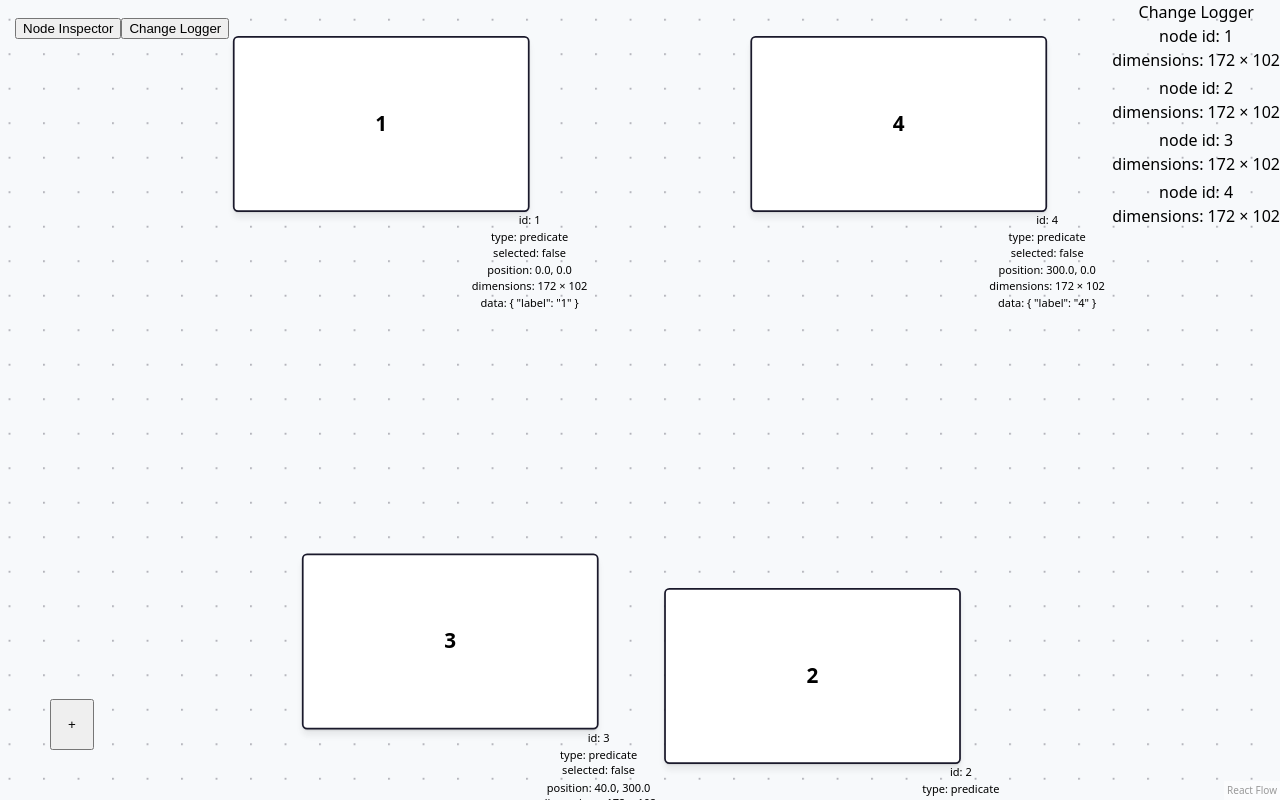
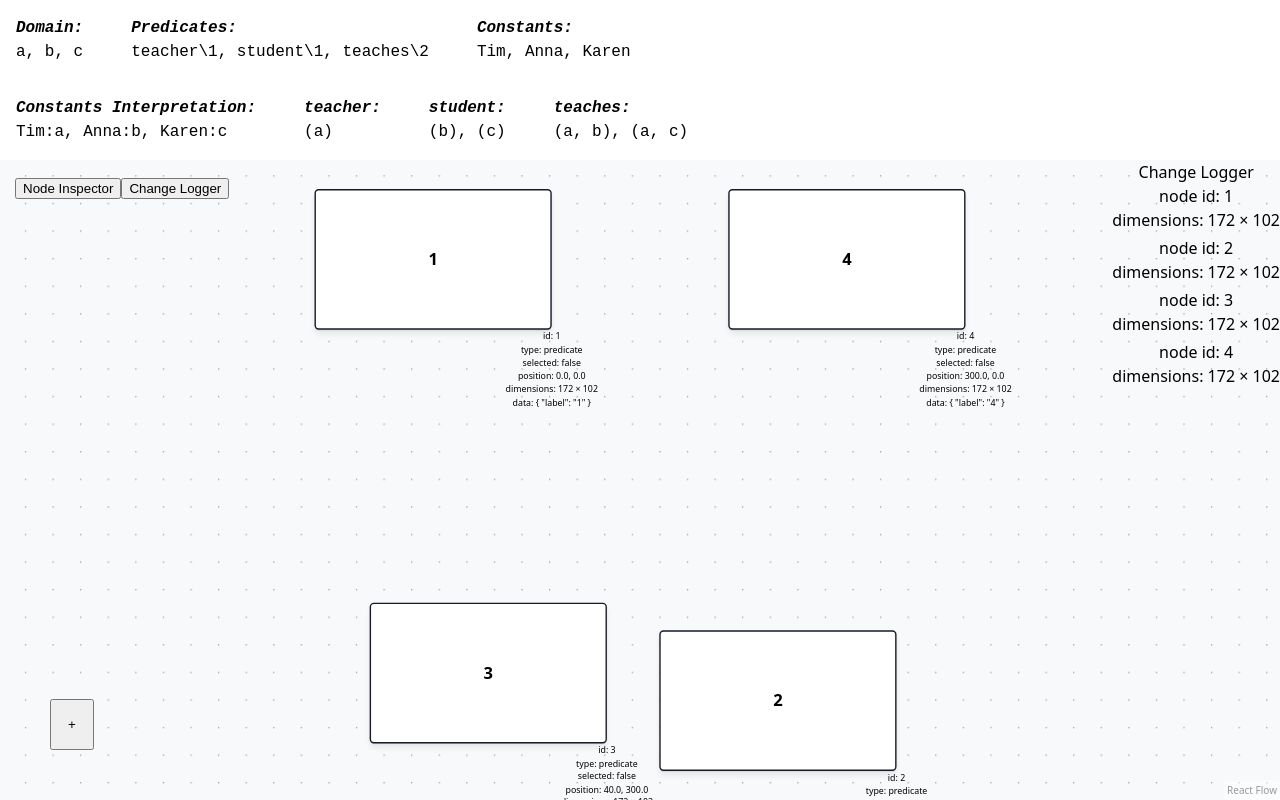
Before and after one commit to marcsek/rp-graphs, a React (Vite) app: page / in a window 1280 px wide. Built offline with nearby package versions, Linux system fonts and the light colour scheme.

Commit message:
basic language and structure components

```diff
--- a/package.json
+++ b/package.json
@@ -10,9 +10,11 @@
         "preview": "vite preview"
     },
     "dependencies": {
+        "@reduxjs/toolkit": "^2.8.2",
         "@xyflow/react": "^12.8.2",
         "react": "^19.1.0",
-        "react-dom": "^19.1.0"
+        "react-dom": "^19.1.0",
+        "react-redux": "^9.2.0"
     },
     "devDependencies": {
         "@eslint/js": "^9.30.1",
--- a/src/App.css
+++ b/src/App.css
@@ -9,6 +9,8 @@ body {
     width: 100%;
     height: 100%;
     text-align: center;
+    display: flex;
+    flex-direction: column;
 }
 
 /* xyflow theme files. Delete these to start from our base */
--- a/src/App.tsx
+++ b/src/App.tsx
@@ -1,8 +1,14 @@
 import "./App.css";
+import StructureExplorer from "./components/StructureExplorer/StructureExplorer";
 import OrientedGraph from "./graphs/OrientedGraph/OrientedGraph";
 
 function App() {
-    return <OrientedGraph />;
+    return (
+        <>
+            <StructureExplorer />
+            <OrientedGraph />
+        </>
+    );
 }
 
 export default App;
--- /dev/null
+++ b/src/app/hooks.ts
@@ -0,0 +1,5 @@
+import { useDispatch, useSelector } from "react-redux";
+import type { AppDispatch, RootState } from "./store";
+
+export const useAppDispatch = useDispatch.withTypes<AppDispatch>();
+export const useAppSelector = useSelector.withTypes<RootState>();
--- /dev/null
+++ b/src/app/store.ts
@@ -0,0 +1,25 @@
+import {
+    configureStore,
+    type Action,
+    type ThunkAction,
+} from "@reduxjs/toolkit";
+
+import structureReducer from "../components/StructureExplorer/structureSlice";
+import languageReducer from "../components/StructureExplorer/languageSlice.ts";
+
+export const store = configureStore({
+    reducer: {
+        structure: structureReducer,
+        language: languageReducer,
+    },
+});
+
+export type AppStore = typeof store;
+export type RootState = ReturnType<AppStore["getState"]>;
+export type AppDispatch = AppStore["dispatch"];
+export type AppThunk<ThunkReturnType = void> = ThunkAction<
+    ThunkReturnType,
+    RootState,
+    unknown,
+    Action
+>;
--- /dev/null
+++ b/src/components/StructureExplorer/StructureExplorer.css
@@ -0,0 +1,26 @@
+.container {
+    display: flex;
+    padding: 1rem;
+    flex-direction: column;
+    gap: 2rem;
+    font-family: "JetBrains Mono", monospace;
+}
+
+.sub-container {
+    display: flex;
+    flex-wrap: wrap;
+    gap: 3rem;
+}
+
+.entry {
+    display: flex;
+    flex-direction: column;
+    align-items: flex-start;
+    min-width: fit-content;
+}
+
+.entry p {
+    font-style: italic;
+    font-weight: bold;
+    margin: 0;
+}
--- /dev/null
+++ b/src/components/StructureExplorer/StructureExplorer.tsx
@@ -0,0 +1,62 @@
+import "./StructureExplorer.css";
+
+import { useAppSelector } from "../../app/hooks";
+
+export default function StructureExplorer() {
+    const predicates = useAppSelector((state) =>
+        Object.values(state.language.predicates)
+            .map((pred) => `${pred.name}\\${pred.arity}`)
+            .join(", "),
+    );
+
+    const constatns = useAppSelector((state) =>
+        state.language.constants.join(", "),
+    );
+
+    const domain = useAppSelector((state) => state.structure.domain.join(", "));
+    const iC = useAppSelector((state) =>
+        Object.keys(state.structure.iC)
+            .map((key) => `${key}:${state.structure.iC[key]}`)
+            .join(", "),
+    );
+    const iP = useAppSelector((state) => state.structure.iP);
+
+    return (
+        <section className="container">
+            <div className="sub-container">
+                <div className="entry">
+                    <p>Domain:</p>
+                    <span>{domain}</span>
+                </div>
+
+                <div className="entry">
+                    <p>Predicates:</p>
+                    <span>{predicates}</span>
+                </div>
+
+                <div className="entry">
+                    <p>Constants:</p>
+                    <span>{constatns}</span>
+                </div>
+            </div>
+
+            <div className="sub-container">
+                <div className="entry">
+                    <p>Constants Interpretation:</p>
+                    <span>{iC}</span>
+                </div>
+
+                {Object.keys(iP).map((pred) => (
+                    <div className="entry" key={pred}>
+                        <p>{`${pred}:`}</p>
+                        <span>
+                            {iP[pred]
+                                .map((x) => `(${x.join(", ")})`)
+                                .join(", ")}
+                        </span>
+                    </div>
+                ))}
+            </div>
+        </section>
+    );
+}
--- /dev/null
+++ b/src/components/StructureExplorer/languageSlice.ts
@@ -0,0 +1,34 @@
+import { createSlice, type PayloadAction } from "@reduxjs/toolkit";
+import type { Language } from "./structure.type";
+
+export interface LanguageState extends Language {}
+
+const initialState: LanguageState = {
+    constants: ["Tim", "Anna", "Karen"],
+    predicates: {
+        teacher: { name: "teacher", arity: 1 },
+        student: { name: "student", arity: 1 },
+        teaches: { name: "teaches", arity: 2 },
+    },
+};
+
+export const languageSlice = createSlice({
+    name: "language",
+    initialState,
+    reducers: {
+        constantsChanged(state, action: PayloadAction<Language["constants"]>) {
+            state.constants = action.payload;
+        },
+
+        predicatesChanged(
+            state,
+            action: PayloadAction<Language["predicates"]>,
+        ) {
+            state.predicates = action.payload;
+        },
+    },
+});
+
+export const { constantsChanged, predicatesChanged } = languageSlice.actions;
+
+export default languageSlice.reducer;
--- /dev/null
+++ b/src/components/StructureExplorer/structureSlice.ts
@@ -0,0 +1,77 @@
+import { createSlice, type PayloadAction } from "@reduxjs/toolkit";
+import type { Structure } from "./structure.type";
+import { constantsChanged, predicatesChanged } from "./languageSlice";
+
+export interface StructureState extends Structure {}
+
+const initialState: StructureState = {
+    domain: ["a", "b", "c"],
+
+    iC: { Tim: "a", Anna: "b", Karen: "c" },
+    iP: {
+        teacher: [["a"]],
+        student: [["b"], ["c"]],
+        teaches: [
+            ["a", "b"],
+            ["a", "c"],
+        ],
+    },
+};
+
+export const structureSlice = createSlice({
+    name: "structure",
+    initialState,
+    reducers: {
+        domainChanged(state, action: PayloadAction<Structure["domain"]>) {
+            state.domain = action.payload;
+        },
+
+        constInterpretationChanged(
+            state,
+            action: PayloadAction<{
+                name: string;
+                intr: Structure["iC"][string];
+            }>,
+        ) {
+            const { name, intr } = action.payload;
+            state.iC[name] = intr;
+        },
+
+        predInterpretationChanged(
+            state,
+            action: PayloadAction<{
+                name: string;
+                intr: Structure["iP"][string];
+            }>,
+        ) {
+            const { name, intr } = action.payload;
+            state.iP[name] = intr;
+        },
+    },
+
+    extraReducers(builder) {
+        builder.addCase(constantsChanged, (state, action) => {
+            const newConstants = new Set(action.payload);
+
+            for (const oldConst in state.iC) {
+                if (!newConstants.has(oldConst)) delete state.iC[oldConst];
+            }
+        });
+
+        builder.addCase(predicatesChanged, (state, action) => {
+            const newPreds = new Set(Object.keys(action.payload));
+
+            for (const oldPred in state.iP) {
+                if (!newPreds.has(oldPred)) delete state.iP[oldPred];
+            }
+        });
+    },
+});
+
+export const {
+    constInterpretationChanged,
+    domainChanged,
+    predInterpretationChanged,
+} = structureSlice.actions;
+
+export default structureSlice.reducer;
--- a/src/graphs/OrientedGraph/OrientedGraph.tsx
+++ b/src/graphs/OrientedGraph/OrientedGraph.tsx
@@ -118,7 +118,7 @@ export default function OrientedGraph() {
 
     return (
         <ReactFlowProvider>
-            <div style={{ width: "100%", height: "100%" }}>
+            <div style={{ width: "100%", flexGrow: 1 }}>
                 <ReactFlow
                     nodes={nodes}
                     edges={edges}
--- a/src/main.tsx
+++ b/src/main.tsx
@@ -2,9 +2,13 @@ import { StrictMode } from "react";
 import { createRoot } from "react-dom/client";
 import "./index.css";
 import App from "./App.tsx";
+import { Provider } from "react-redux";
+import { store } from "./app/store.ts";
 
 createRoot(document.getElementById("root")!).render(
     <StrictMode>
-        <App />
+        <Provider store={store}>
+            <App />
+        </Provider>
     </StrictMode>,
 );
```
Also changed, not shown: src/components/StructureExplorer/structure.type.ts (added, +17 -0 lines), 1 other file (tests, documents, lock files or other folders).
